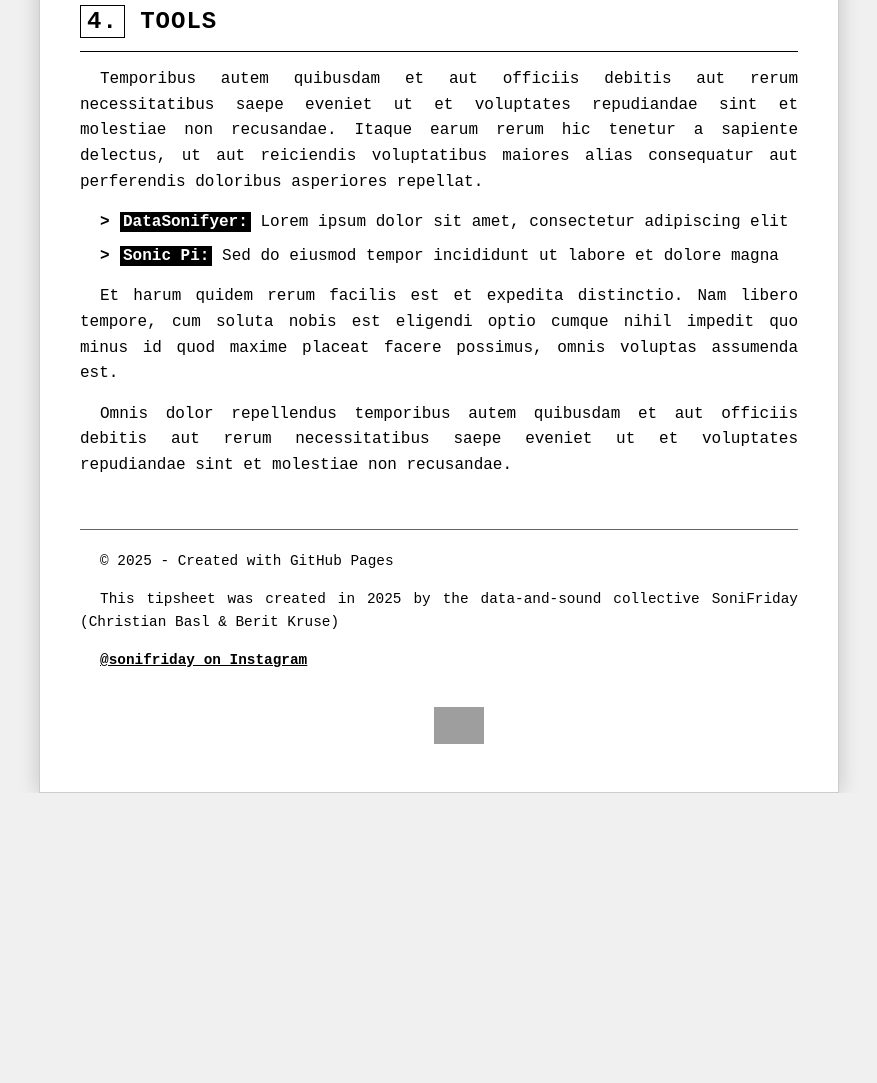
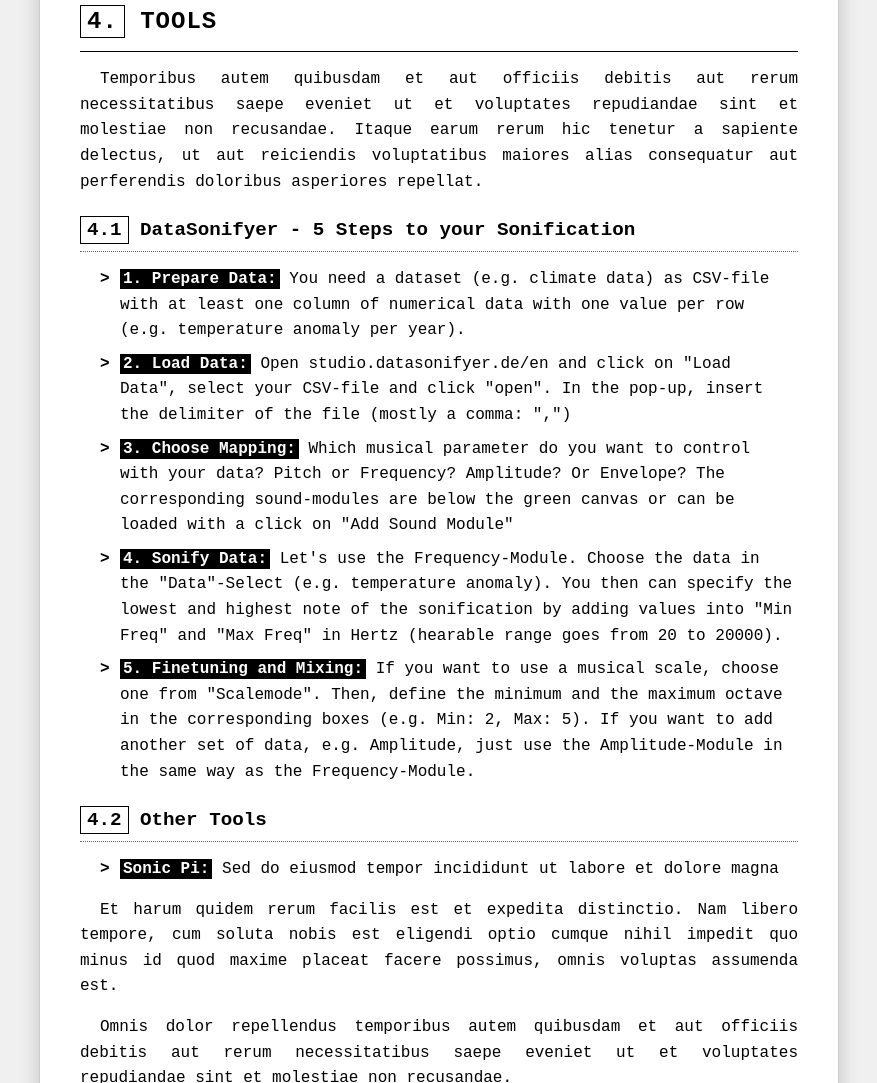
Before and after one commit to sonifriday/tipsheet, a plain HTML site: page index.html in a window 1280 px wide. Shown: the part 1630-2713 px from the top of the page, without its empty margins (201-1078 px from the left). Before the commit the page ends 2423 px from the top, so only its background shows below. Drawn offline with Linux system fonts and the light colour scheme; grey boxes are pictures that could not be loaded.

Commit message:
datasonifyer

```diff
--- a/index.html
+++ b/index.html
@@ -9,6 +9,15 @@
             margin: 0;
             padding: 0;
             box-sizing: border-box;
+
+        h4 {
+            font-size: 1.2em;
+            color: #000;
+            margin: 20px 0 10px 0;
+            padding-bottom: 5px;
+            border-bottom: 1px dotted #666;
+            font-weight: bold;
+        }
         }
 
         body {
@@ -204,8 +213,19 @@
             <h2><span class="chapter-number">4.</span> Tools</h2>
             <p>Temporibus autem quibusdam et aut officiis debitis aut rerum necessitatibus saepe eveniet ut et voluptates repudiandae sint et molestiae non recusandae. Itaque earum rerum hic tenetur a sapiente delectus, ut aut reiciendis voluptatibus maiores alias consequatur aut perferendis doloribus asperiores repellat.</p>
 
+            <h4><span class="chapter-number">4.1</span> DataSonifyer - 5 Steps to your Sonification</h4>
+
             <ul>
-                <li><strong>DataSonifyer:</strong> Lorem ipsum dolor sit amet, consectetur adipiscing elit</li>
+                <li><strong>1. Prepare Data:</strong> You need a dataset (e.g. climate data) as CSV-file with at least one column of numerical data with one value per row (e.g. temperature anomaly per year).</li>
+                <li><strong>2. Load Data:</strong> Open studio.datasonifyer.de/en and click on "Load Data", select your CSV-file and click "open". In the pop-up, insert the delimiter of the file (mostly a comma: ",")</li>
+                <li><strong>3. Choose Mapping:</strong> Which musical parameter do you want to control with your data? Pitch or Frequency? Amplitude? Or Envelope? The corresponding sound-modules are below the green canvas or can be loaded with a click on "Add Sound Module"</li>
+                <li><strong>4. Sonify Data:</strong> Let's use the Frequency-Module. Choose the data in the "Data"-Select (e.g. temperature anomaly). You then can specify the lowest and highest note of the sonification by adding values into "Min Freq" and "Max Freq" in Hertz (hearable range goes from 20 to 20000).</li>
+                <li><strong>5. Finetuning and Mixing:</strong> If you want to use a musical scale, choose one from "Scalemode". Then, define the minimum and the maximum octave in the corresponding boxes (e.g. Min: 2, Max: 5). If you want to add another set of data, e.g. Amplitude, just use the Amplitude-Module in the same way as the Frequency-Module.</li>
+            </ul>
+
+            <h4><span class="chapter-number">4.2</span> Other Tools</h4>
+
+            <ul>
                 <li><strong>Sonic Pi:</strong> Sed do eiusmod tempor incididunt ut labore et dolore magna</li>
             </ul>
 
```
